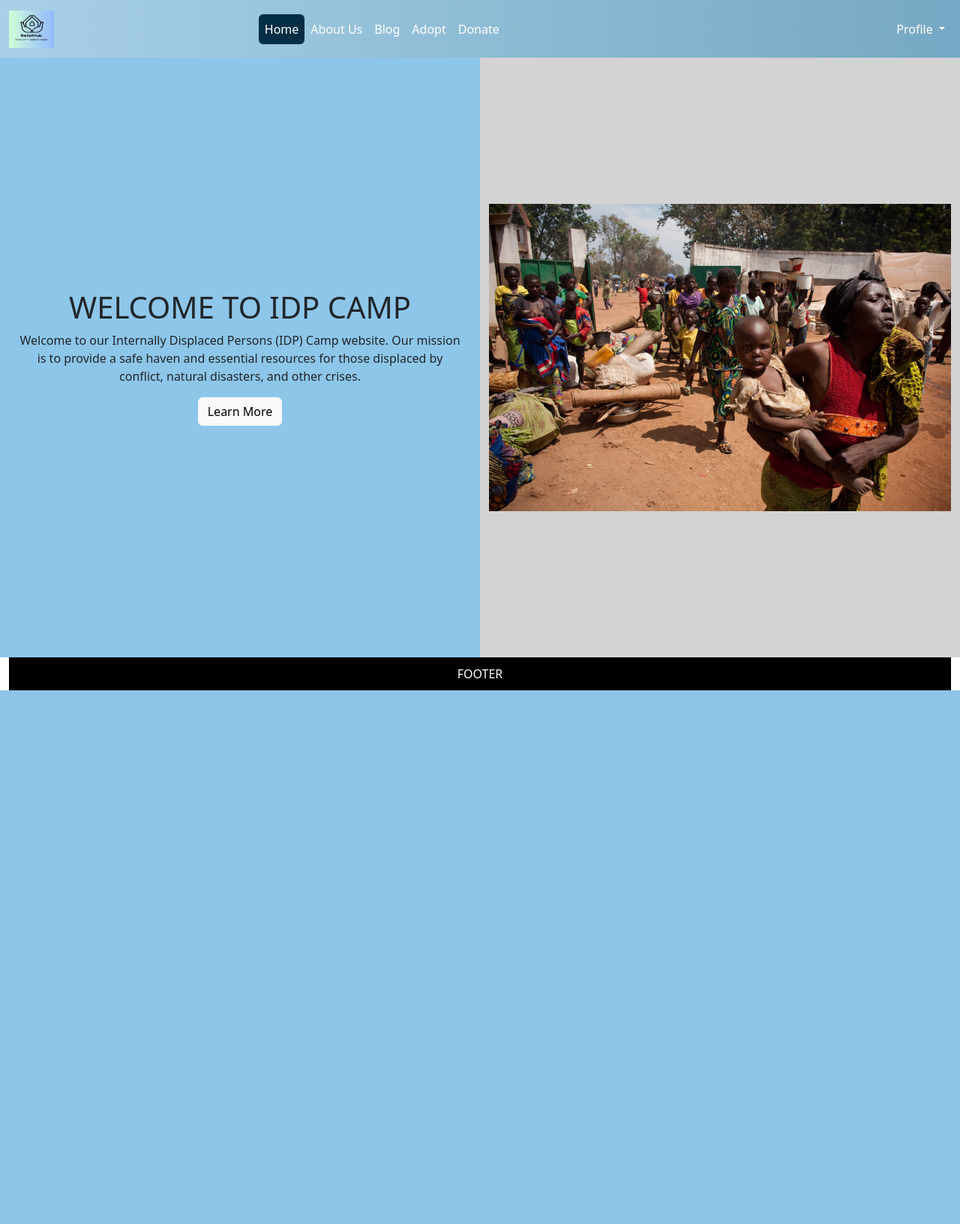
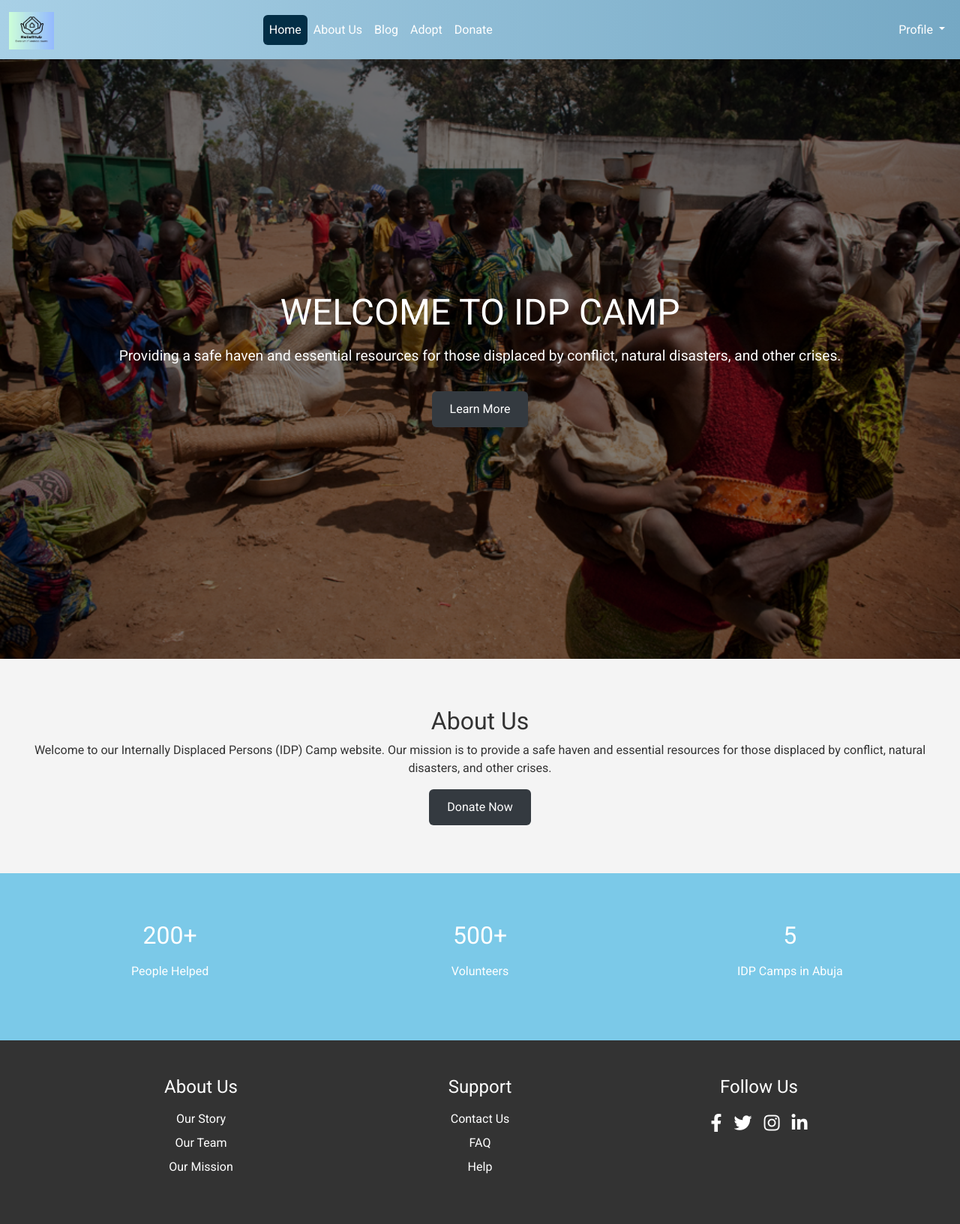
Before and after one commit to 2857992s/idp1, a Django app: page / in a window 1280 px wide. Shown: the whole page at 75% size. Before the commit the page ends 921 px from the top, so only its background shows below. Run offline with Django 3.2, Linux system fonts and the light colour scheme; some libraries are stand-ins or nearby versions.

Commit message:
made changes to home and donation page

```diff
--- a/base/templates/base/home.html
+++ b/base/templates/base/home.html
@@ -5,54 +5,175 @@
 {% block content %}
 
 {% load static %}
+<!DOCTYPE html>
+<html lang="en">
+<head>
+    <meta charset="UTF-8">
+    <meta name="viewport" content="width=device-width, initial-scale=1.0">
+    <link rel="stylesheet" href="{% static 'base/styles.css' %}">
+    <link href="https://fonts.googleapis.com/css2?family=Roboto:wght@400;700&display=swap" rel="stylesheet">
+    <link rel="stylesheet" href="https://cdnjs.cloudflare.com/ajax/libs/font-awesome/5.15.3/css/all.min.css">
     <style>
-    .welcome-section {
-        background-color: #8DC6E9;
+        body {
+            font-family: 'Roboto', sans-serif;
+            color: #333;
+        }
+        .hero-section {
+            position: relative;
+            background: url('{% static "base/people.jpg" %}') no-repeat center center/cover;
+            height: 100vh;
             display: flex;
             align-items: center;
             justify-content: center;
             text-align: center;
-        padding: 20px;
-        height: 100%;
+            color: white;
         }
-    .image-section {
-        background-color: #D3D3D3;
-        display: flex;
-        align-items: center;
-        justify-content: center;
-        height: 100%;
+        .hero-section::after {
+            content: '';
+            position: absolute;
+            top: 0;
+            left: 0;
+            right: 0;
+            bottom: 0;
+            background: rgba(0, 0, 0, 0.5);
         }
-    .image-section>img{
-        height: fit-content;
-        width: -webkit-fill-available;
+        .hero-content {
+            position: relative;
+            z-index: 2;
+        }
+        .hero-content h1 {
+            font-size: 3rem;
+            margin-bottom: 1rem;
+        }
+        .hero-content p {
+            font-size: 1.2rem;
+            margin-bottom: 2rem;
+        }
+        .btn-custom {
+            background-color: #343a40;
+            color: white;
+            padding: 0.75rem 1.5rem;
+            border: none;
+            cursor: pointer;
+            transition: background-color 0.3s ease;
+        }
+        .btn-custom:hover {
+            background-color: white;
+            color: #343a40;
+            border: 1px solid #343a40;
+        }
+        .about-section, .stats-section, .footer {
+            padding: 4rem 2rem;
+            text-align: center;
+        }
+        .about-section {
+            background-color: #f4f4f4;
+        }
+        .stats-section {
+            background-color: #7bc9e8;
+            color: white;
+        }
+        .stats-section h3 {
+            font-size: 2rem;
+            margin-bottom: 1rem;
         }
         .footer {
-        background-color: #000;
-        color: #fff;
-        text-align: center;
-        padding: 10px 0;
+            background-color: #333;
+            color: white;
+            padding: 2rem 0;
         }
-    .full-height {
-        height: 100vh;
+        .footer .container {
+            display: flex;
+            flex-wrap: wrap;
+            justify-content: space-between;
+        }
+        .footer .column {
+            flex: 1;
+            margin: 1rem;
+        }
+        .footer .column h4 {
+            margin-bottom: 1rem;
+        }
+        .footer .column ul {
+            list-style: none;
+            padding: 0;
+        }
+        .footer .column ul li {
+            margin-bottom: 0.5rem;
+        }
+        .footer .column ul li a {
+            color: white;
+            text-decoration: none;
+        }
+        .footer .social-icons {
+            display: flex;
+            justify-content: center;
+            margin-top: 1rem;
+        }
+        .footer .social-icons a {
+            color: white;
+            margin: 0 0.5rem;
+            font-size: 1.5rem;
+            text-decoration: none;
         }
     </style>
 </head>
 <body>
-<div class="container-fluid full-height">
-    <div class="row h-100">
-        <div class="col-md-6 welcome-section">
-            <div>
+<div class="hero-section">
+    <div class="hero-content">
         <h1>WELCOME TO IDP CAMP</h1>
-                <p>Welcome to our Internally Displaced Persons (IDP) Camp website. Our mission is to provide a safe haven and essential resources for those displaced by conflict, natural disasters, and other crises.</p>
-                <button class="btn btn-light">Learn More</button>
+        <p>Providing a safe haven and essential resources for those displaced by conflict, natural disasters, and other crises.</p>
+        <a href="{% url 'about' %}" class="btn btn-custom">Learn More</a>
     </div>
 </div>
-        <div class="col-md-6 image-section">
-            <img src="{% static 'base/people.jpg' %}" alt="About Us Image" class="about-us-img">
+<div class="about-section">
+    <h2>About Us</h2>
+    <p>Welcome to our Internally Displaced Persons (IDP) Camp website. Our mission is to provide a safe haven and essential resources for those displaced by conflict, natural disasters, and other crises.</p>
+    <a href="{% url 'donate' %}" class="btn btn-custom">Donate Now</a>
+</div>
+<div class="stats-section">
+    <div class="row">
+        <div class="col-md-4">
+            <h3>200+</h3>
+            <p>People Helped</p>
+        </div>
+        <div class="col-md-4">
+            <h3>500+</h3>
+            <p>Volunteers</p>
+        </div>
+        <div class="col-md-4">
+            <h3>5</h3>
+            <p>IDP Camps in Abuja</p>
         </div>
     </div>
-    <div class="footer ">
-        FOOTER
+</div>
+<div class="footer">
+    <div class="container">
+        <div class="column">
+            <h4>About Us</h4>
+            <ul>
+                <li><a href="#">Our Story</a></li>
+                <li><a href="#">Our Team</a></li>
+                <li><a href="#">Our Mission</a></li>
+            </ul>
+        </div>
+        <div class="column">
+            <h4>Support</h4>
+            <ul>
+                <li><a href="#">Contact Us</a></li>
+                <li><a href="#">FAQ</a></li>
+                <li><a href="#">Help</a></li>
+            </ul>
+        </div>
+        <div class="column">
+            <h4>Follow Us</h4>
+            <div class="social-icons">
+                <a href="https://www.facebook.com" target="_blank"><i class="fab fa-facebook-f"></i></a>
+                <a href="https://www.twitter.com" target="_blank"><i class="fab fa-twitter"></i></a>
+                <a href="https://www.instagram.com" target="_blank"><i class="fab fa-instagram"></i></a>
+                <a href="https://www.linkedin.com" target="_blank"><i class="fab fa-linkedin-in"></i></a>
+            </div>
+        </div>
     </div>
 </div>
 
@@ -60,5 +181,6 @@
 <script src="https://cdn.jsdelivr.net/npm/@popperjs/core@2.5.2/dist/umd/popper.min.js"></script>
 <script src="https://stackpath.bootstrapcdn.com/bootstrap/4.5.2/js/bootstrap.min.js"></script>
 </body>
+</html>
 
 {% endblock %}
```
Also changed, not shown: base/templates/base/donate.html (+17 -14 lines), 1 other file. Lines whose indentation alone changed are shown as unchanged.
